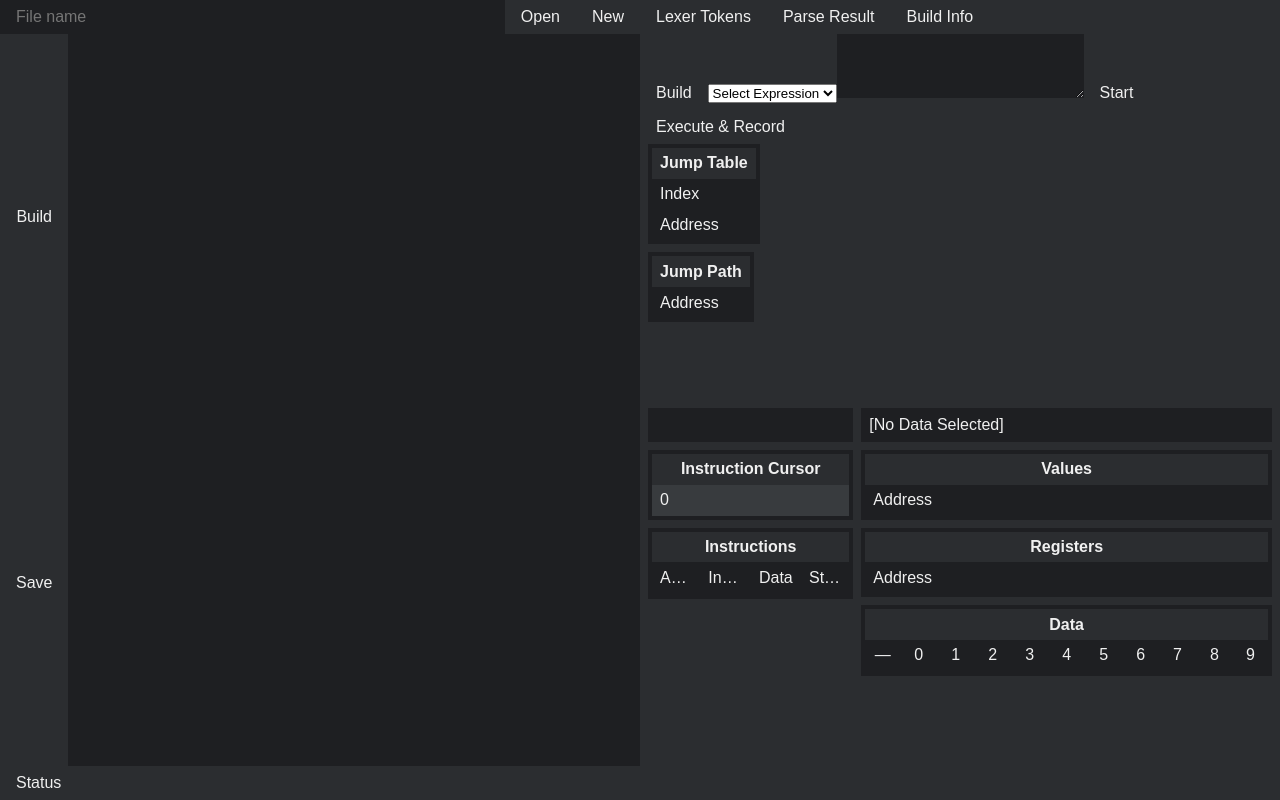
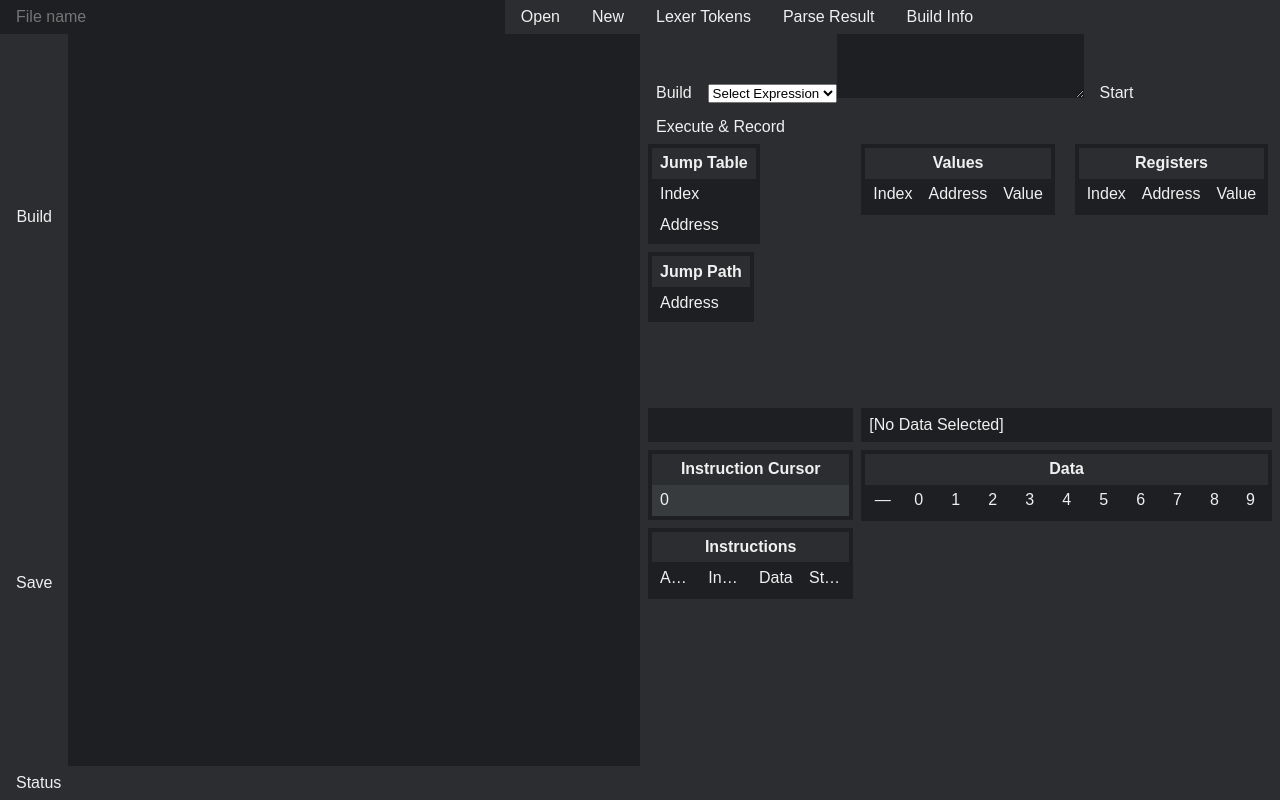
Before and after one commit to garnish-lang/garnish-viewer, a Vue app: page / in a window 1280 px wide. Built offline with nearby package versions, Linux system fonts and the light colour scheme.

Commit message:
Moved value and register display up and vertical to display data values instead of just addresses

```diff
--- a/vue_src/components/BuildView.vue
+++ b/vue_src/components/BuildView.vue
@@ -192,52 +192,74 @@ const jumpPath = computed(() => {
 });
 
 const registers = computed(() => {
-  let columns = [{
-    field: "row",
-    label: '',
-  }];
+  let columns = [
+    {
+      field: "index",
+      label: "Index",
+    },
+    {
+      field: "address",
+      label: "Address",
+    },
+    {
+      field: "value",
+      label: "Value",
+    }
+  ];
 
-  let addressRow = {row: "Address"};
+
+  let rows = [];
 
   if (store.executionBuild) {
     for (let i = 0; i < store.executionBuild.runtime_data.register.length; i++) {
-      columns.push({
-        field: `${i}`,
-        label: `${i}`
-      });
-
-      addressRow[`${i}`] = store.executionBuild.runtime_data.register[i];
+      let addr = store.executionBuild.runtime_data.register[i];
+      rows.push({
+        index: i,
+        address: addr,
+        value: store.formattedDataCache[addr]?.simple || "[No formatted data available]"
+      })
     }
   }
 
   return {
     columns,
-    data: [addressRow]
+    data: rows
   }
 });
 
 const values = computed(() => {
-  let columns = [{
-    field: "row",
-    label: '',
-  }];
+  let columns = [
+    {
+      field: "index",
+      label: "Index",
+    },
+    {
+      field: "address",
+      label: "Address",
+    },
+    {
+      field: "value",
+      label: "Value",
+    }
+  ];
 
-  let addressRow = {row: "Address"};
+
+  let rows = [];
 
   if (store.executionBuild) {
     for (let i = 0; i < store.executionBuild.runtime_data.values.length; i++) {
-      columns.push({
-        field: `${i}`,
-        label: `${i}`
-      });
-
-      addressRow[`${i}`] = store.executionBuild.runtime_data.values[i];
+      let addr = store.executionBuild.runtime_data.values[i];
+      rows.push({
+        index: i,
+        address: addr,
+        value: store.formattedDataCache[addr]?.simple || "[No formatted data available]"
+      })
     }
   }
 
   return {
     columns,
-    data: [addressRow]
+    data: rows
   }
 });
 
@@ -361,7 +383,8 @@ function updateToEndExecutionFrame() {
 
         </textarea>
         <button @click="startExecution" :disabled="!canStart" v-if="!store.currentlyExecuting">Start</button>
-        <button @click="recordAndExecute" :disabled="!canStart" v-if="!store.currentlyExecuting">Execute & Record</button>
+        <button @click="recordAndExecute" :disabled="!canStart" v-if="!store.currentlyExecuting">Execute & Record
+        </button>
         <button @click="continueExecution" :disabled="store.requestedExecution" v-if="store.currentlyExecuting">
           Continue
         </button>
@@ -383,14 +406,31 @@ function updateToEndExecutionFrame() {
           <DataTable title="Jump Table"
                      :columns="jumpTable.columns"
                      :column-headers="false"
+                     :column-limit="10"
                      :row-headers="true"
                      :data="jumpTable.data"/>
 
           <DataTable title="Jump Path"
                      :columns="jumpPath.columns"
                      :column-headers="false"
+                     :column-limit="10"
                      :row-headers="true"
                      :data="jumpPath.data"/>
+        </section>
+        <section>
+          <DataTable title="Values"
+                     :columns="values.columns"
+                     :column-limit="10"
+                     :row-headers="true"
+                     :data="values.data"/>
+        </section>
+
+        <section>
+          <DataTable title="Registers"
+                     :columns="registers.columns"
+                     :column-limit="10"
+                     :row-headers="true"
+                     :data="registers.data"/>
         </section>
       </section>
     </section>
@@ -426,21 +466,6 @@ function updateToEndExecutionFrame() {
         <p class="data_preview">
           {{ selectedData || "&nbsp;" }}
         </p>
-
-        <DataTable title="Values"
-                   :columns="values.columns"
-                   :column-headers="false"
-                   :column-limit="10"
-                   :row-headers="true"
-                   :data="values.data"/>
-
-        <DataTable title="Registers"
-                   :columns="registers.columns"
-                   :column-headers="false"
-                   :column-limit="10"
-                   :row-headers="true"
-                   :data="registers.data"/>
-
         <DataTable title="Data"
                    :data="dataRows"
                    :highlight-type="TableHighlightType.Cell"
```
